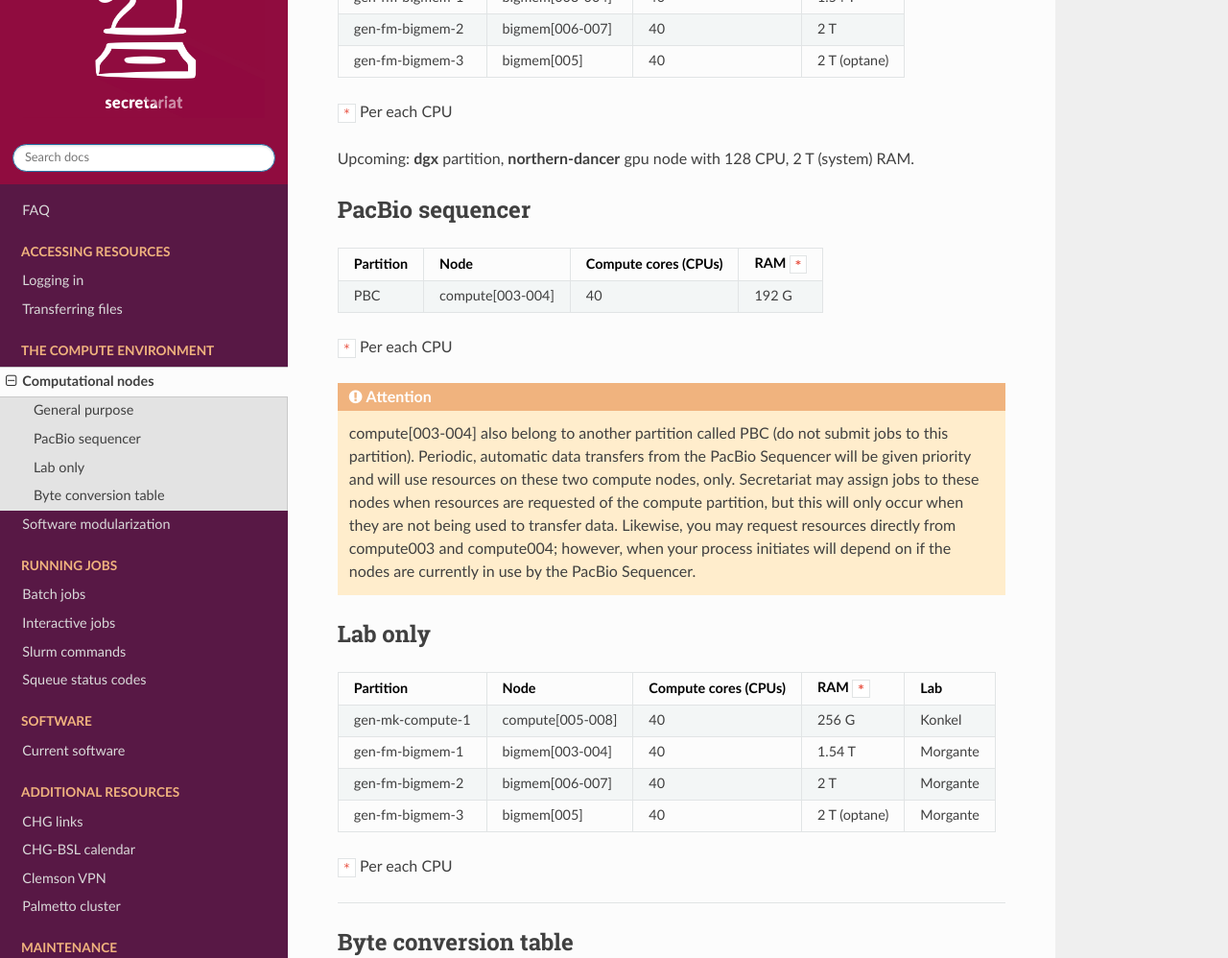
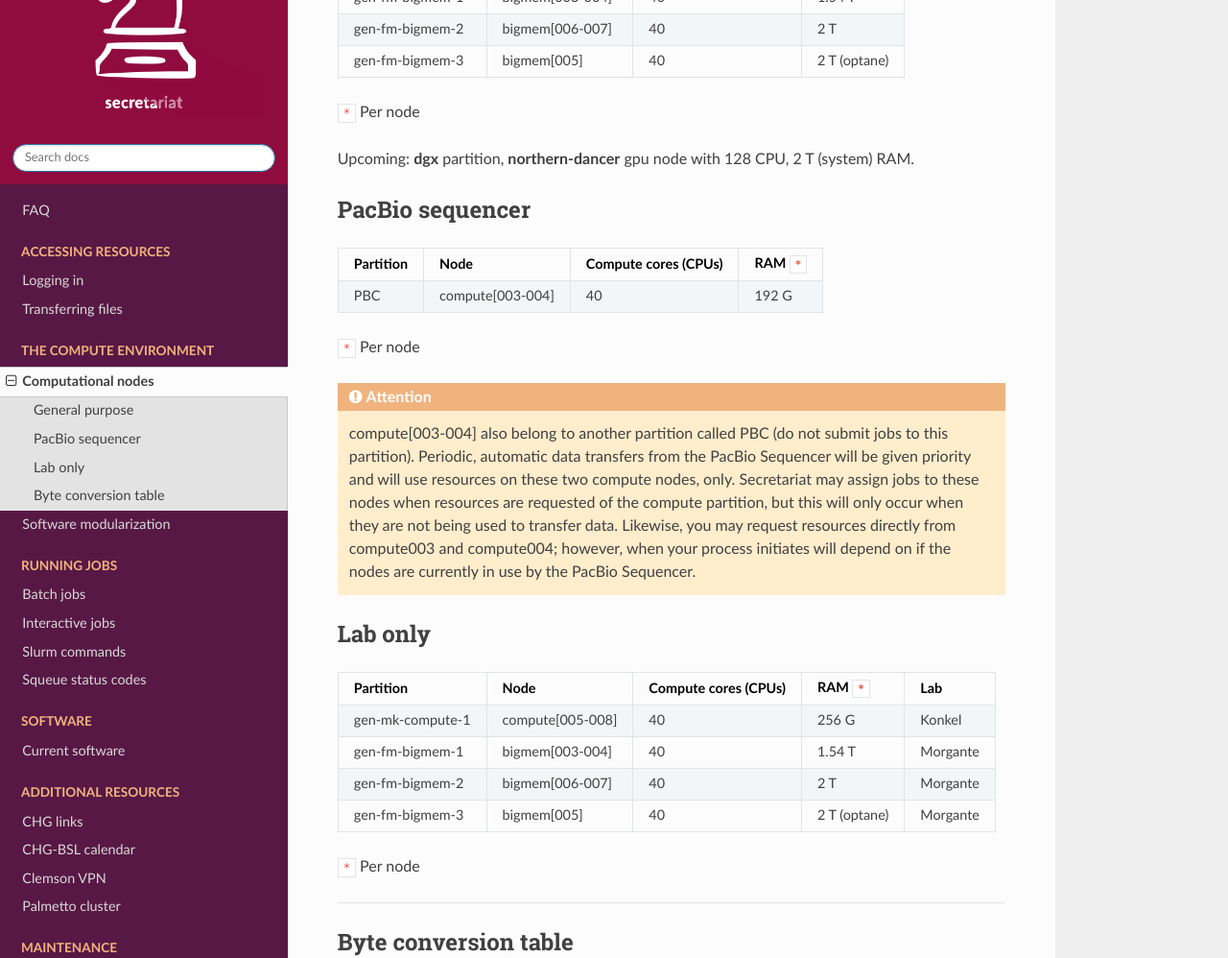
Before and after one commit to amalgamaria/secretariat, a Sphinx documentation site: the page built from docs/compute/nodes.rst, in a window 1280 px wide and 1400 px high, scrolled down 486 px. Shown: the part 151-1149 px from the top of the window at 96% size. Built offline with Sphinx 7.4.7 and the Read the Docs theme 2.0.0, drawn with Linux system fonts in a browser that asks for light colours; pages that are not in the unit, such as notebooks, are missing from menus.

Commit message:
Fix typo -v4

```diff
--- a/docs/compute/nodes.rst
+++ b/docs/compute/nodes.rst
@@ -24,7 +24,7 @@ General purpose
 | gen-fm-bigmem-3  | bigmem[005]           | 40                   | 2 T (optane) |
 +------------------+-----------------------+----------------------+--------------+
 
-``*`` Per each CPU
+``*`` Per node
 
 Upcoming: **dgx** partition, **northern-dancer** gpu node with 128 CPU, 2 T (system) RAM.
 
@@ -37,7 +37,7 @@ PacBio sequencer
 | PBC              | compute[003-004]      | 40                    | 192 G         |
 +------------------+-----------------------+-----------------------+---------------+
 
-``*`` Per each CPU
+``*`` Per node
 
 .. attention:: compute[003-004] also belong to another partition called PBC (do not submit jobs to this partition). Periodic, automatic data transfers from the PacBio Sequencer will be given priority and will use resources on these two compute nodes, only. Secretariat may assign jobs to these nodes when resources are requested of the compute partition, but this will only occur when they are not being used to transfer data. Likewise, you may request resources directly from compute003 and compute004; however, when your process initiates will depend on if the nodes are currently in use by the PacBio Sequencer.
 
@@ -56,7 +56,7 @@ Lab only
 | gen-fm-bigmem-3  | bigmem[005]           | 40                    | 2 T (optane)  | Morgante |
 +------------------+-----------------------+-----------------------+---------------+----------+
 
-``*`` Per each CPU
+``*`` Per node
 
 __________
 
```
